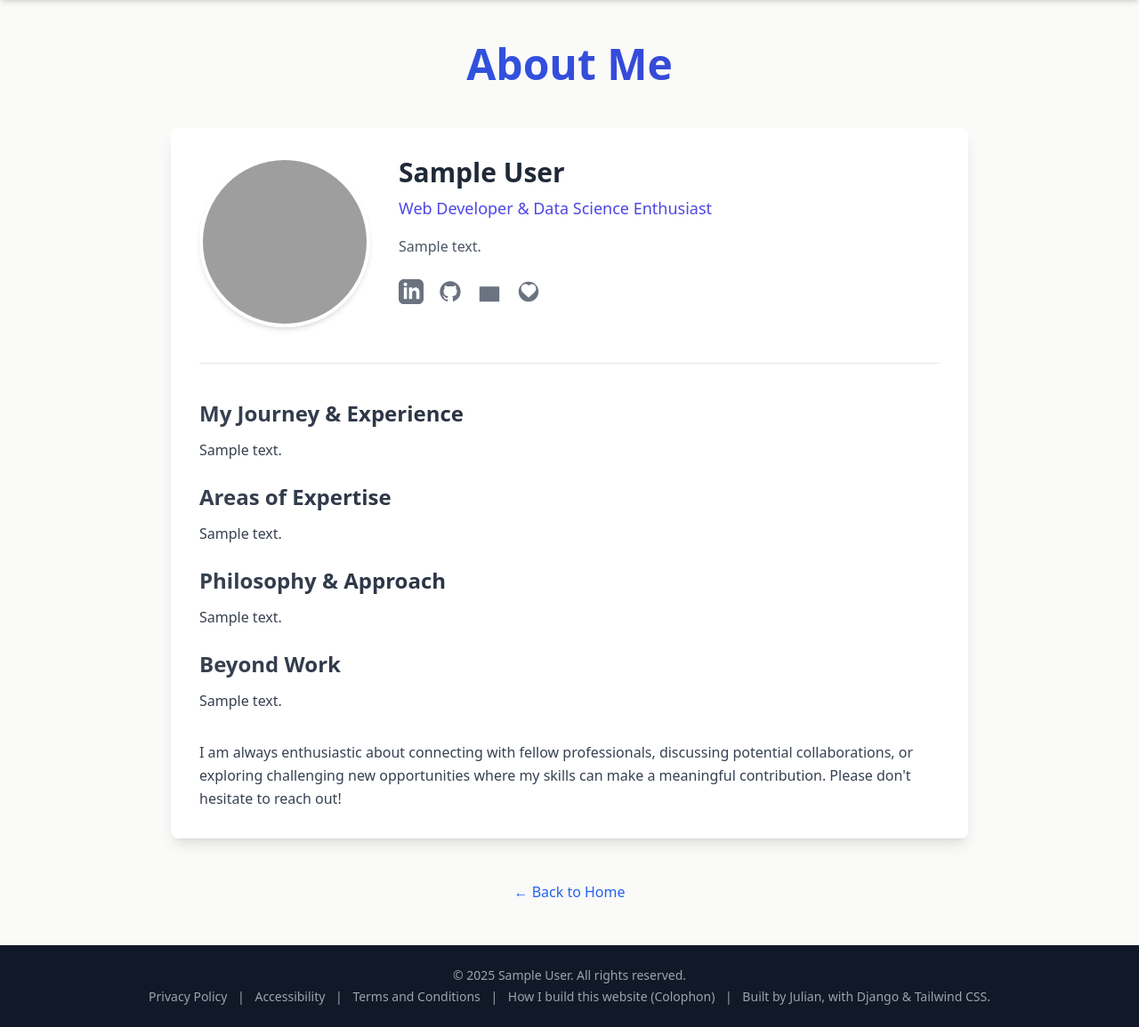
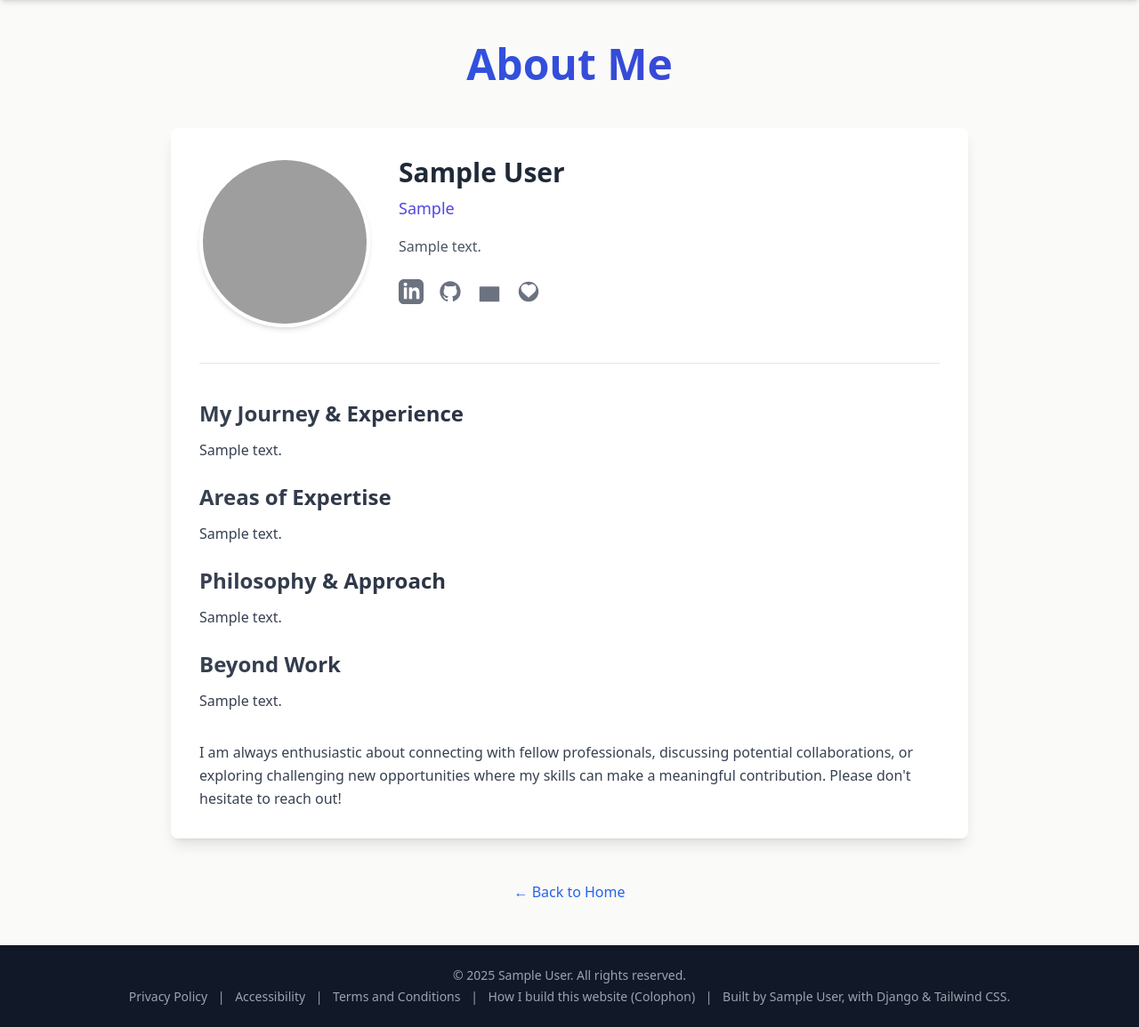
Before and after one commit to JPStone2022/barebones-django-portfolio, a Django app: page /about-me/ in a window 1280 px wide. Shown: the part 64-1219 px from the top of the page at 89% size. Run offline with Django 5.2, Linux system fonts and the light colour scheme; tables that the repository leaves empty hold one stand-in row (values such as "Sample post"); some libraries are stand-ins or nearby versions; grey boxes are pictures that could not be loaded.

Commit message:
improve structure, remove personal information

```diff
--- a/portfolio/templates/portfolio/about_me_page.html
+++ b/portfolio/templates/portfolio/about_me_page.html
@@ -5,7 +5,7 @@
 {% load markdownify %}
 
 {% block title %}
-    About {% if user_profile and user_profile.full_name %}{{ user_profile.full_name }}{% else %}Me{% endif %} - Web Developer & Data Science Enthusiast
+    About {% if user_profile and user_profile.full_name %}{{ user_profile.full_name }}{% else %}Me{% endif %} - {{ user_profile.tagline }}
 {% endblock title %}
 
 {% block meta_description %}
@@ -36,7 +36,7 @@
             </div>
             <div class="text-center md:text-left flex-grow mt-4 md:mt-0">
                 <h2 class="text-3xl font-semibold text-gray-800 dark:text-gray-100 mb-2">{{ user_profile.full_name }}</h2>
-                <p class="text-lg text-indigo-600 dark:text-indigo-400 font-medium mb-4">Web Developer & Data Science Enthusiast</p>
+                <p class="text-lg text-indigo-600 dark:text-indigo-400 font-medium mb-4">{{ user_profile.tagline }}</p>
 
                 {# Personal profile/intro from database #}
                 {% if user_profile.about_me_intro_markdown %}
@@ -47,30 +47,37 @@
                  {# Fallback hardcoded text if field is empty #}
                  <p class="text-gray-600 dark:text-gray-300 leading-relaxed">
                     I am a self-motivated and enthusiastic person with excellent all-round team working skills, and the
-                    ability to work on my own initiative when the need arises. I am good at remaining calm and focused
-                    when under pressure to meet set targets and deadlines; and take pride in maintaining work of a
-                    consistently high standard.
+                    ability to work on my own initiative when the need arises.
                 </p>
                 {% endif %}
 
                  {# Social Links - Update with your actual links #}
                  <div class="mt-6 flex justify-center md:justify-start space-x-4">
+                 {% if user_profile.linkedin_url %}
                      {# LinkedIn #}
-                     <a href="https://linkedin.com/in/julianpstone" target="_blank" rel="noopener noreferrer" aria-label="{{ user_profile.full_name }} on LinkedIn" class="text-gray-500 dark:text-gray-400 hover:text-blue-600 dark:hover:text-blue-400 focus:outline-none focus:ring-2 focus:ring-offset-2 focus:ring-blue-500 dark:focus:ring-offset-gray-800 rounded-full transition duration-300 transform hover:scale-110" title="LinkedIn">
+                     <a href="{{ user_profile.linkedin_url }}" target="_blank" rel="noopener noreferrer" aria-label="{{ user_profile.full_name }} on LinkedIn" class="text-gray-500 dark:text-gray-400 hover:text-blue-600 dark:hover:text-blue-400 focus:outline-none focus:ring-2 focus:ring-offset-2 focus:ring-blue-500 dark:focus:ring-offset-gray-800 rounded-full transition duration-300 transform hover:scale-110" title="LinkedIn">
                         <svg class="w-7 h-7" fill="currentColor" viewBox="0 0 24 24" aria-hidden="true"><path fill-rule="evenodd" d="M19 0h-14c-2.761 0-5 2.239-5 5v14c0 2.761 2.239 5 5 5h14c2.762 0 5-2.239 5-5v-14c0-2.761-2.238-5-5-5zm-11 19h-3v-11h3v11zm-1.5-12.268c-.966 0-1.75-.79-1.75-1.764s.784-1.764 1.75-1.764 1.75.79 1.75 1.764-.783 1.764-1.75 1.764zm13.5 12.268h-3v-5.604c0-3.368-4-3.113-4 0v5.604h-3v-11h3v1.765c1.396-2.586 7-2.777 7 2.476v6.759z" clip-rule="evenodd"/></svg>
                      </a>
+                     {% endif %}
+                     {% if user_profile.github_url %}
                      {# GitHub #}
-                     <a href="https://github.com/JPStone2022" target="_blank" rel="noopener noreferrer" aria-label="{{ user_profile.full_name }} on GitHub" class="text-gray-500 dark:text-gray-400 hover:text-gray-800 dark:hover:text-white focus:outline-none focus:ring-2 focus:ring-offset-2 focus:ring-gray-500 dark:focus:ring-offset-gray-800 rounded-full transition duration-300 transform hover:scale-110" title="GitHub">
+                     <a href="{{ user_profile.github_url }}" target="_blank" rel="noopener noreferrer" aria-label="{{ user_profile.full_name }} on GitHub" class="text-gray-500 dark:text-gray-400 hover:text-gray-800 dark:hover:text-white focus:outline-none focus:ring-2 focus:ring-offset-2 focus:ring-gray-500 dark:focus:ring-offset-gray-800 rounded-full transition duration-300 transform hover:scale-110" title="GitHub">
                          <svg class="w-7 h-7" fill="currentColor" viewBox="0 0 24 24" aria-hidden="true"><path fill-rule="evenodd" d="M12 2C6.477 2 2 6.477 2 12c0 4.419 2.865 8.166 6.839 9.489.5.09.682-.218.682-.484 0-.238-.009-.869-.014-1.705-2.782.602-3.369-1.34-3.369-1.34-.455-1.156-1.11-1.465-1.11-1.465-.909-.62.069-.608.069-.608 1.004.071 1.532 1.03 1.532 1.03.891 1.529 2.341 1.089 2.91.833.091-.647.349-1.086.635-1.337-2.22-.252-4.555-1.11-4.555-4.943 0-1.091.39-1.984 1.03-2.682-.103-.253-.447-1.27.098-2.645 0 0 .84-.269 2.75 1.025A9.547 9.547 0 0112 6.838c.853 0 1.732.114 2.534.338 1.91-1.294 2.748-1.025 2.748-1.025.547 1.375.203 2.392.1 2.645.64.698 1.027 1.59 1.027 2.682 0 3.842-2.338 4.687-4.566 4.935.36.308.678.917.678 1.85 0 1.336-.012 2.415-.012 2.741 0 .269.18.579.688.481A9.996 9.996 0 0022 12c0-5.523-4.477-10-10-10z" clip-rule="evenodd"/></svg>
                      </a>
+                     {% endif %}
+                     {% if user_profile.email %}
                      {# Email #}
-                     <a href="mailto:julianstone1969@gmail.com" aria-label="Email {{ user_profile.full_name }}" class="text-gray-500 dark:text-gray-400 hover:text-red-600 dark:hover:text-red-400 focus:outline-none focus:ring-2 focus:ring-offset-2 focus:ring-red-500 dark:focus:ring-offset-gray-800 rounded-full transition duration-300 transform hover:scale-110" title="Email">
+                     <a href="" aria-label="Email {{ user_profile.full_name }}" class="text-gray-500 dark:text-gray-400 hover:text-red-600 dark:hover:text-red-400 focus:outline-none focus:ring-2 focus:ring-offset-2 focus:ring-red-500 dark:focus:ring-offset-gray-800 rounded-full transition duration-300 transform hover:scale-110" title="Email">
                          <svg class="w-7 h-7" fill="currentColor" viewBox="0 0 20 20" aria-hidden="true"><path d="M2.003 5.884L10 11.884l7.997-6M2 18h16V6l-8 5-8-5z"></path></svg>
                      </a>
+                     {% endif %}
+                     {% if user_profile.personal_website_url %}
                      {# Personal Website Link from CV #}
-                     <a href="http://www.julianstone.co.uk" target="_blank" rel="noopener noreferrer" aria-label="{{ user_profile.full_name }}'s Personal Website" class="text-gray-500 dark:text-gray-400 hover:text-green-600 dark:hover:text-green-400 focus:outline-none focus:ring-2 focus:ring-offset-2 focus:ring-green-500 dark:focus:ring-offset-gray-800 rounded-full transition duration-300 transform hover:scale-110" title="Website">
+                     <a href="{{ user_profile.personal_website_url }}" target="_blank" rel="noopener noreferrer" aria-label="{{ user_profile.full_name }}'s Personal Website" class="text-gray-500 dark:text-gray-400 hover:text-green-600 dark:hover:text-green-400 focus:outline-none focus:ring-2 focus:ring-offset-2 focus:ring-green-500 dark:focus:ring-offset-gray-800 rounded-full transition duration-300 transform hover:scale-110" title="Website">
+
                         <svg class="w-7 h-7" fill="currentColor" viewBox="0 0 20 20" xmlns="http://www.w3.org/2000/svg"><path fill-rule="evenodd" d="M10 18a8 8 0 100-16 8 8 0 000 16zM4.332 8.917A5.974 5.974 0 014 7.5C4 5.57 5.57 4 7.5 4c.998 0 1.902.405 2.577 1.077l.087.087.086-.087A3.482 3.482 0 0112.5 4C14.43 4 16 5.57 16 7.5c0 .694-.186 1.34-.518 1.886l-.004.007-.003.004a5.972 5.972 0 01-1.145 1.488l-4.33 3.935-4.33-3.935a5.974 5.974 0 01-1.149-1.492z" clip-rule="evenodd"></path></svg>
                      </a>
+                     {% endif %}
                 </div>
             </div>
         </div>
--- a/portfolio/templates/portfolio/base.html
+++ b/portfolio/templates/portfolio/base.html
@@ -151,7 +151,7 @@
                 <span class="mx-2">|</span>
                 <a href="{% url 'portfolio:colophon' %}" class="hover:text-white dark:hover:text-gray-300 transition-colors duration-200">How I build this website (Colophon)</a>
                 <span class="mx-2">|</span>
-                Built by Julian, with <a href="https://www.djangoproject.com/" target="_blank" rel="noopener noreferrer" class="hover:text-white dark:hover:text-gray-300 transition-colors duration-200">Django</a> & <a href="https://tailwindcss.com/" target="_blank" rel="noopener noreferrer" class="hover:text-white dark:hover:text-gray-300 transition-colors duration-200">Tailwind CSS</a>.</p>
+                Built by {{ user_profile.full_name }}, with <a href="https://www.djangoproject.com/" target="_blank" rel="noopener noreferrer" class="hover:text-white dark:hover:text-gray-300 transition-colors duration-200">Django</a> & <a href="https://tailwindcss.com/" target="_blank" rel="noopener noreferrer" class="hover:text-white dark:hover:text-gray-300 transition-colors duration-200">Tailwind CSS</a>.</p>
         </div>
     </footer>
 
--- a/portfolio/templates/portfolio/index.html
+++ b/portfolio/templates/portfolio/index.html
@@ -38,7 +38,7 @@
     <header class="bg-gradient-to-r from-blue-600 to-indigo-700 text-white py-20 md:py-32">
         <div class="container mx-auto px-6 text-center">
             <h1 class="text-4xl md:text-6xl font-bold mb-4">{{ user_profile.full_name }}</h1>
-            <p class="text-xl md:text-2xl mb-8">Passionate Deep Learning Engineer & AI Researcher & Data Scientist</p>
+            <p class="text-xl md:text-2xl mb-8">{{ user_profile.tagline|default:"Passionate Developer & Innovator" }}</p>
             {# Button linking to projects page #}
             <a href="{% url 'portfolio:all_projects' %}"
                class="inline-block bg-white text-blue-600 font-semibold py-3 px-6 rounded-lg shadow hover:bg-gray-100 focus:outline-none focus:ring-2 focus:ring-offset-2 focus:ring-offset-blue-700 focus:ring-white transition duration-300">
@@ -360,13 +360,13 @@
             {# Social Links with Icons #}
             <div class="flex justify-center items-center space-x-6 text-lg">
                 {# LinkedIn #}
-                <a href="https://linkedin.com/in/julianpstone" target="_blank" rel="noopener noreferrer" aria-label="{{ user_profile.full_name }} on LinkedIn" class="flex items-center hover:text-blue-400 transition duration-300 focus:outline-none focus:ring-1 focus:ring-blue-400 rounded p-1">
+                <a href="{{ user_profile.linkedin_url }}" target="_blank" rel="noopener noreferrer" aria-label="{{ user_profile.full_name }} on LinkedIn" class="flex items-center hover:text-blue-400 transition duration-300 focus:outline-none focus:ring-1 focus:ring-blue-400 rounded p-1">
                     <svg class="w-6 h-6 mr-2" fill="currentColor" viewBox="0 0 24 24" aria-hidden="true"><path d="M19 0h-14c-2.761 0-5 2.239-5 5v14c0 2.761 2.239 5 5 5h14c2.762 0 5-2.239 5-5v-14c0-2.761-2.238-5-5-5zm-11 19h-3v-11h3v11zm-1.5-12.268c-.966 0-1.75-.79-1.75-1.764s.784-1.764 1.75-1.764 1.75.79 1.75 1.764-.783 1.764-1.75 1.764zm13.5 12.268h-3v-5.604c0-3.368-4-3.113-4 0v5.604h-3v-11h3v1.765c1.396-2.586 7-2.777 7 2.476v6.759z"/></svg>
                     LinkedIn
                 </a>
                 <span class="text-gray-500">|</span>
                 {# GitHub #}
-                <a href="https://github.com/JPStone2022" target="_blank" rel="noopener noreferrer" aria-label="{{ user_profile.full_name }} on GitHub" class="flex items-center hover:text-blue-400 transition duration-300 focus:outline-none focus:ring-1 focus:ring-blue-400 rounded p-1">
+                <a href="{{ user_profile.github_url }}" target="_blank" rel="noopener noreferrer" aria-label="{{ user_profile.full_name }} on GitHub" class="flex items-center hover:text-blue-400 transition duration-300 focus:outline-none focus:ring-1 focus:ring-blue-400 rounded p-1">
                     <svg class="w-6 h-6 mr-2" fill="currentColor" viewBox="0 0 24 24" aria-hidden="true"><path fill-rule="evenodd" d="M12 2C6.477 2 2 6.484 2 12.017c0 4.425 2.865 8.18 6.839 9.5.49.09.665-.217.665-.483 0-.237-.008-.868-.013-1.703-2.782.605-3.369-1.343-3.369-1.343-.446-1.134-1.089-1.437-1.089-1.437-.89-.608.067-.595.067-.595.985.07 1.505.992 1.505.992.875 1.508 2.292 1.072 2.85.819.089-.636.341-1.072.619-1.319-2.174-.247-4.456-1.089-4.456-4.843 0-1.071.383-1.947 1.01-2.632-.101-.248-.438-1.247.096-2.59 0 0 .823-.263 2.696.992a9.403 9.403 0 012.45-.33c.83.009 1.66.11 2.45.33 1.873-1.255 2.696-.992 2.696-.992.535 1.343.2 2.342.096 2.59.629.685 1.01 1.561 1.01 2.632 0 3.763-2.286 4.594-4.464 4.835.35.308.662.923.662 1.857 0 1.339-.012 2.418-.012 2.747 0 .268.174.578.67.48C19.137 20.195 22 16.44 22 12.017 22 6.484 17.523 2 12 2z" clip-rule="evenodd"/></svg>
                     GitHub
                 </a>
```
Also changed, not shown: data_import/00_user_profile.csv (+1 -1 lines), dl_portfolio_project/settings.py (+21 -45 lines), blog/migrations/0001_initial.py, demos/migrations/0001_initial.py, portfolio/migrations/0001_initial.py, recommendations/migrations/0001_initial.py, skills/migrations/0001_initial.py, topics/migrations/0001_initial.py.
